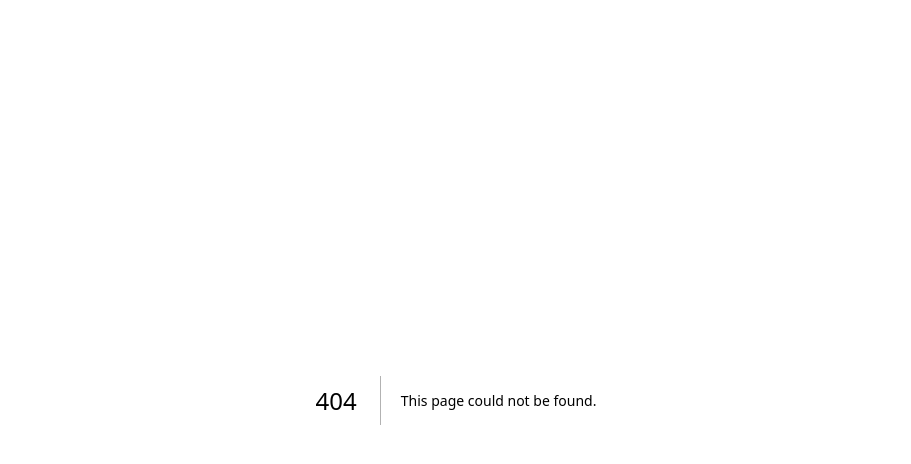
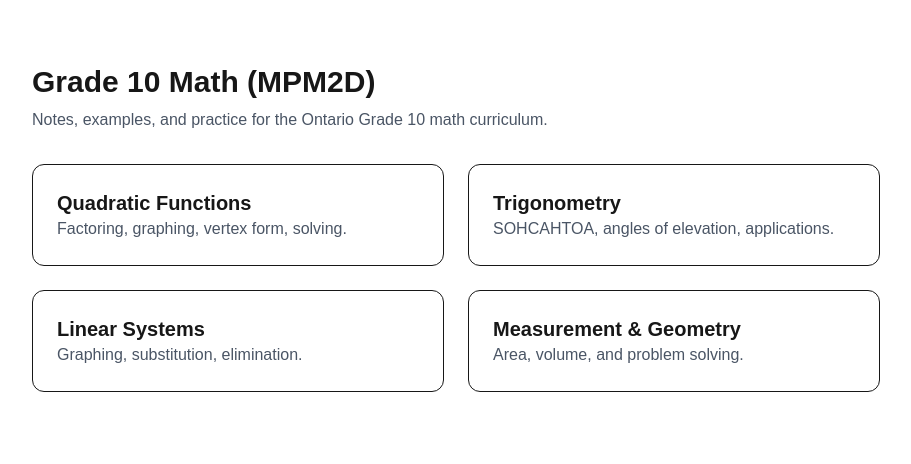
Before and after one commit to yuryplayz/ontario-study-repo, a Next.js app: page /math/grade10 in a window 1280 px wide. Before the commit this address had no page. Shown: the top 464 px of the page, without its empty margins (184-1095 px from the left). Built offline with nearby package versions, Linux system fonts and the light colour scheme.

Commit message:
Add Grade 10 math and quadratics pages

```diff
--- /dev/null
+++ b/app/math/grade10/page.tsx
@@ -0,0 +1,44 @@
+export default function Grade10MathPage() {
+  return (
+    <main className="mx-auto max-w-4xl px-6 py-16">
+      <h1 className="text-3xl font-bold mb-2">Grade 10 Math (MPM2D)</h1>
+      <p className="text-gray-600 mb-8">
+        Notes, examples, and practice for the Ontario Grade 10 math curriculum.
+      </p>
+
+      <div className="grid gap-6 sm:grid-cols-2">
+        <a
+          href="/math/grade10/quadratics"
+          className="rounded-xl border p-6 hover:shadow-md transition"
+        >
+          <h2 className="text-xl font-semibold">Quadratic Functions</h2>
+          <p className="text-gray-600">Factoring, graphing, vertex form, solving.</p>
+        </a>
+
+        <a
+          href="/math/grade10/trigonometry"
+          className="rounded-xl border p-6 hover:shadow-md transition"
+        >
+          <h2 className="text-xl font-semibold">Trigonometry</h2>
+          <p className="text-gray-600">SOHCAHTOA, angles of elevation, applications.</p>
+        </a>
+
+        <a
+          href="/math/grade10/linear-systems"
+          className="rounded-xl border p-6 hover:shadow-md transition"
+        >
+          <h2 className="text-xl font-semibold">Linear Systems</h2>
+          <p className="text-gray-600">Graphing, substitution, elimination.</p>
+        </a>
+
+        <a
+          href="/math/grade10/measurement-geometry"
+          className="rounded-xl border p-6 hover:shadow-md transition"
+        >
+          <h2 className="text-xl font-semibold">Measurement & Geometry</h2>
+          <p className="text-gray-600">Area, volume, and problem solving.</p>
+        </a>
+      </div>
+    </main>
+  );
+}
--- /dev/null
+++ b/app/math/quadratics/page.tsx
@@ -0,0 +1,28 @@
+export default function Grade10QuadraticsPage() {
+  return (
+    <main className="mx-auto max-w-4xl px-6 py-16">
+      <h1 className="text-3xl font-bold mb-2">Quadratic Functions</h1>
+      <p className="text-gray-600 mb-8">
+        Grade 10 quadratics: core skills + practice.
+      </p>
+
+      <ul className="space-y-3">
+        <li>
+          <a className="text-blue-600 underline" href="/math/grade10/quadratics/factoring">
+            Factoring quadratics
+          </a>
+        </li>
+        <li>
+          <a className="text-blue-600 underline" href="/math/grade10/quadratics/vertex-form">
+            Vertex form (y = a(x − h)² + k)
+          </a>
+        </li>
+        <li>
+          <a className="text-blue-600 underline" href="/math/grade10/quadratics/solve-by-factoring">
+            Solving by factoring
+          </a>
+        </li>
+      </ul>
+    </main>
+  );
+}
```
